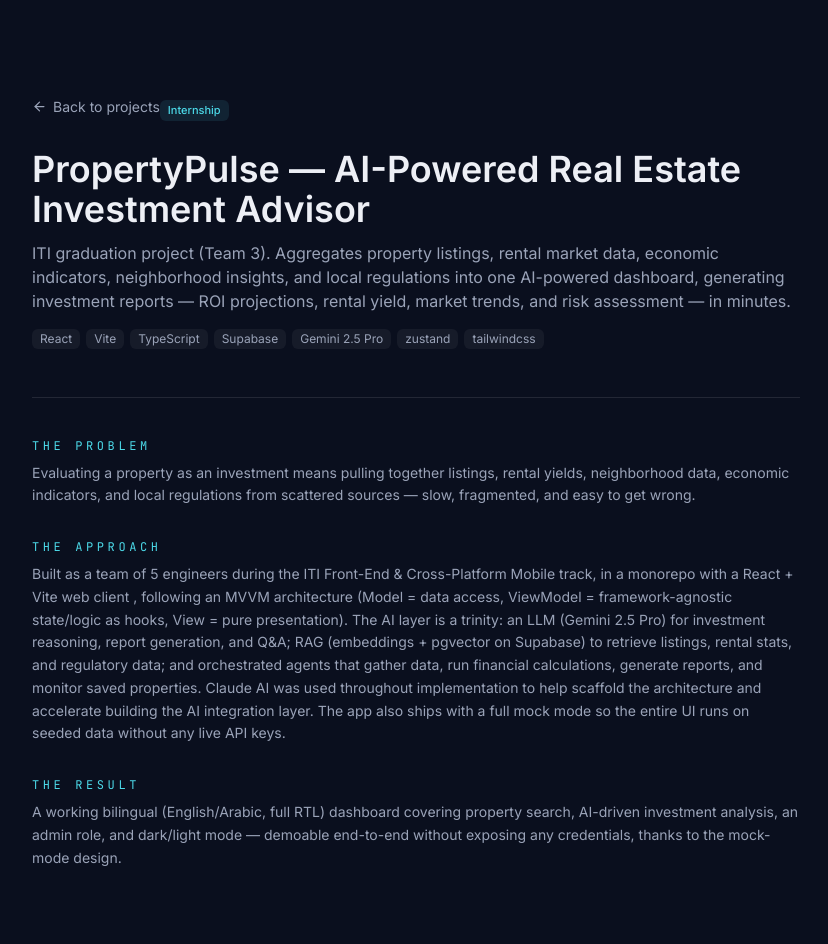
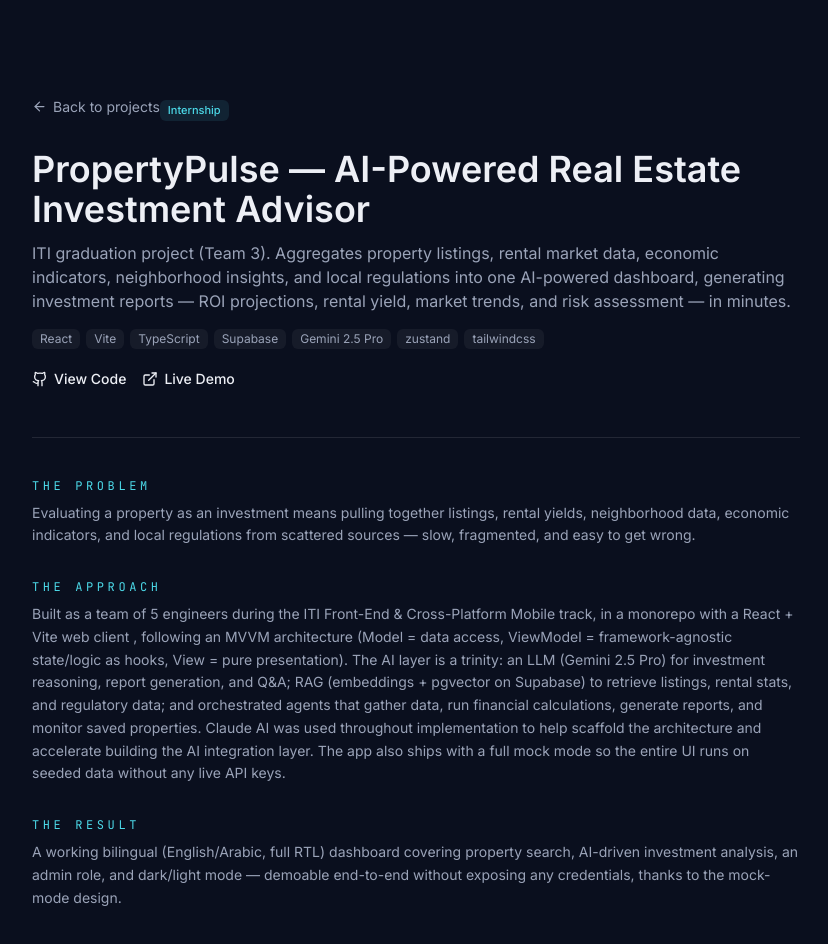
Before and after one commit to emanatiya87/eman-atia-portfolio, a Next.js app: page /projects/property-pulse in a window 1280 px wide. Shown: the top 944 px of the page, without its empty margins (224-1052 px from the left). Built offline with nearby package versions, Linux system fonts and the light colour scheme.

Commit message:
add new project data

```diff
--- a/data/projects.ts
+++ b/data/projects.ts
@@ -42,6 +42,8 @@ export const projects: Project[] = [
     ],
     category: "internship",
     featured: true,
+    githubUrl: "https://github.com/Amr-Khaled233/PropertyPulse-Web",
+    liveUrl: "https://property-pulse-web-server.vercel.app/",
     problem:
       "Evaluating a property as an investment means pulling together listings, rental yields, neighborhood data, economic indicators, and local regulations from scattered sources — slow, fragmented, and easy to get wrong.",
     approach:
@@ -155,14 +157,16 @@ export const projects: Project[] = [
       "🚀 High Performance: Achieved sub-second initial page loads through ISR and server-side prefetching. - 🔄 Seamless CRUD Operations: Full create, read, update, and delete workflows with optimistic UI updates and graceful error handling. - 🌐 SEO & DX Optimized: Static pre-rendering improves search visibility, while environment-driven configuration ensures zero hardcoding and effortless backend migration. - 📱 Production-Ready Architecture: Clean component structure, responsive Tailwind UI, and isolated client/server logic make the app highly scalable and deployment-ready. - 💼 Portfolio-Ready: Demonstrates modern Next.js patterns, effective state/data management, local environment debugging, and performance optimization techniques. ",
   },
   {
-    id: "fedis-recipe-app",
-    title: "Recipe App",
-    image: "/projects/fedis-recipe-app.png",
+    id: "recipes",
+    title: "Recipe Website",
+    image: "/projects/recipe-website.png",
     description:
       "Recipe web app with filtering, search, and favorites, built during the FEDIS internship.",
     tech: ["Next.js", "TypeScript"],
     category: "internship",
     featured: true,
+    liveUrl: "https://recipes-two-jade.vercel.app/",
+    githubUrl: "https://github.com/emanatiya87/recipes",
   },
   {
     id: "joumrik-cafe",
@@ -286,11 +290,19 @@ export const projects: Project[] = [
   {
     id: "landing-pages",
     title: "Responsive Landing Pages",
-    image: "/projects/landing-pages.png",
+    image: "/projects/jadoo.png",
     description:
       "A set of responsive landing pages: interior design (Bootstrap), restaurant and travel company (pure CSS).",
     tech: ["Bootstrap", "CSS"],
     category: "personal",
+    liveUrl: "https://emanatiya87.github.io/jadoo-P1Webmaster-/",
+    githubUrl: "https://github.com/emanatiya87/jadoo-P1Webmaster-",
+    problem:
+      "These learning projects were built to move beyond static layouts and understand how real responsive websites are structured. The challenge was creating polished landing pages from scratch while practicing layout, responsive behavior, and interactive browser experiences without relying on a front-end framework.",
+    approach:
+      "Designed and implemented multiple landing pages using semantic HTML, custom CSS, Bootstrap, and vanilla JavaScript. Built the layouts from the ground up, using responsive grids, flexbox, reusable styling patterns, and media queries to support different screen sizes. Added JavaScript-driven interactions and refined the pages through hands-on iteration while learning how structure, styling, and behavior work together.",
+    result:
+      "Delivered a collection of responsive landing pages for interior design, restaurant, and travel concepts. These projects strengthened my fundamentals in HTML, CSS, Bootstrap, JavaScript, responsive design, and DOM-based interaction, creating a practical foundation for my later React and Next.js work.",
   },
   {
     id: "roll-dice",
```
Also changed, not shown: public/projects/jadoo.png (added), public/projects/recipe-website.png (added).
